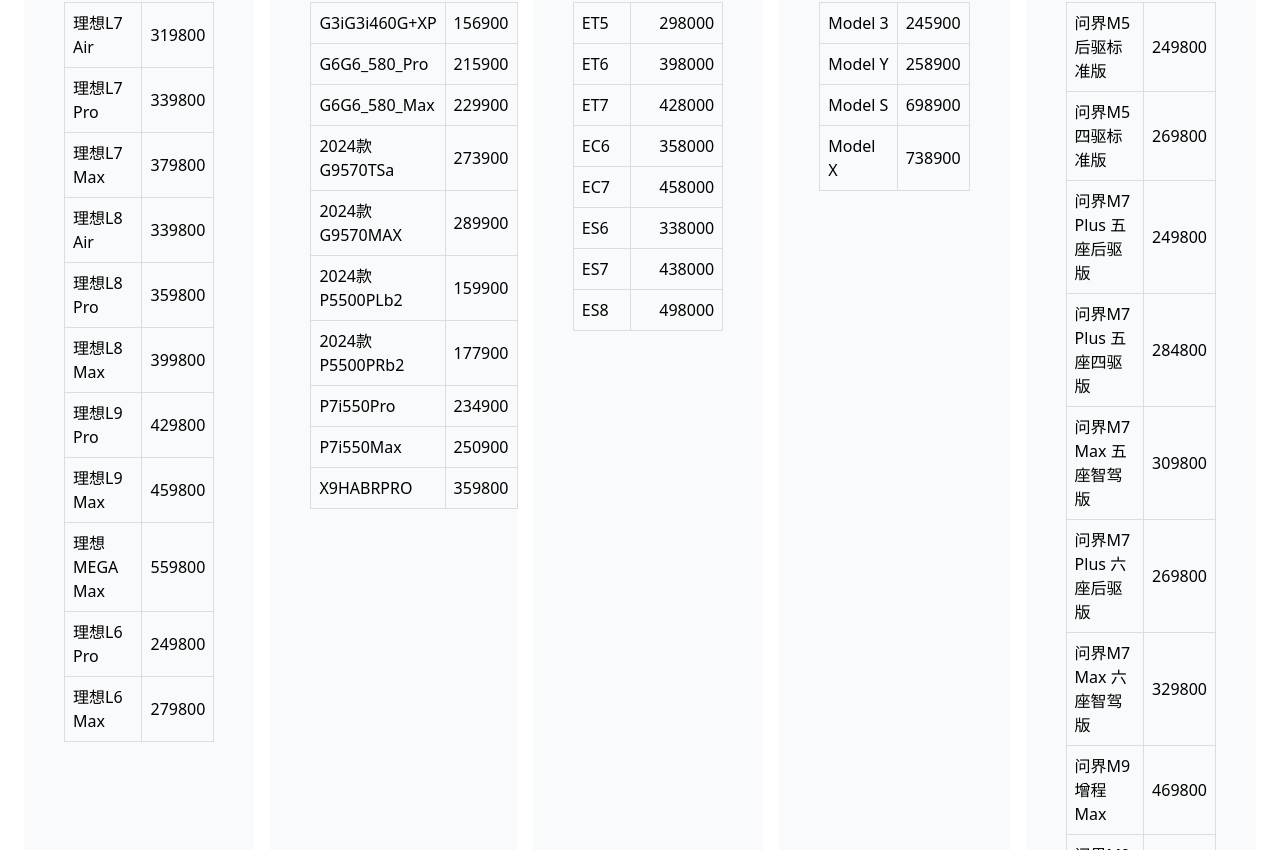
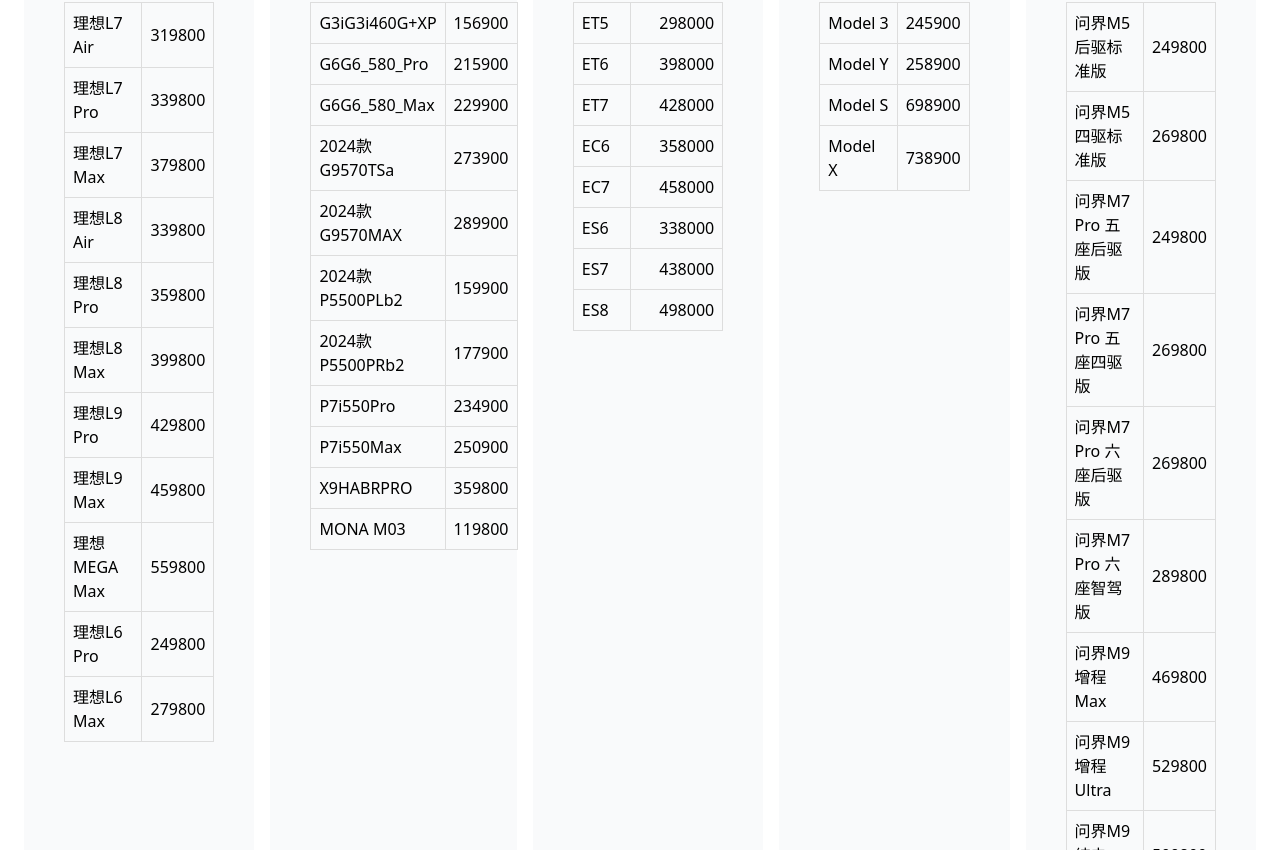
Before and after one commit to ZongL/pricerank, a Next.js app: page / in a window 1280 px wide. Shown: the part 750-1600 px from the top of the page. Built offline with nearby package versions, Linux system fonts and the light colour scheme.

Commit message:
update price for xiaopeng&aito

```diff
--- a/app/data/carData.ts
+++ b/app/data/carData.ts
@@ -31,7 +31,8 @@
         ['2024款P5500PRb2', 177900],
         ['P7i550Pro', 234900],
         ['P7i550Max', 250900],
-        ['X9HABRPRO', 359800]
+        ['X9HABRPRO', 359800],
+        ['MONA M03', 119800]
       ]
     },
     {
@@ -64,11 +65,10 @@
       detaildata: [
         ['问界M5 后驱标准版', 249800],
         ['问界M5 四驱标准版', 269800],
-        ['问界M7 Plus 五座后驱版', 249800],
-        ['问界M7 Plus 五座四驱版', 284800],
-        ['问界M7 Max 五座智驾版', 309800],
-        ['问界M7 Plus 六座后驱版', 269800],
-        ['问界M7 Max 六座智驾版', 329800],
+        ['问界M7 Pro 五座后驱版', 249800],
+        ['问界M7 Pro 五座四驱版', 269800],
+        ['问界M7 Pro 六座后驱版', 269800],
+        ['问界M7 Pro 六座智驾版', 289800],
         ['问界M9 增程Max', 469800],
         ['问界M9 增程Ultra', 529800],
         ['问界M9 纯电Max', 509800],
```
